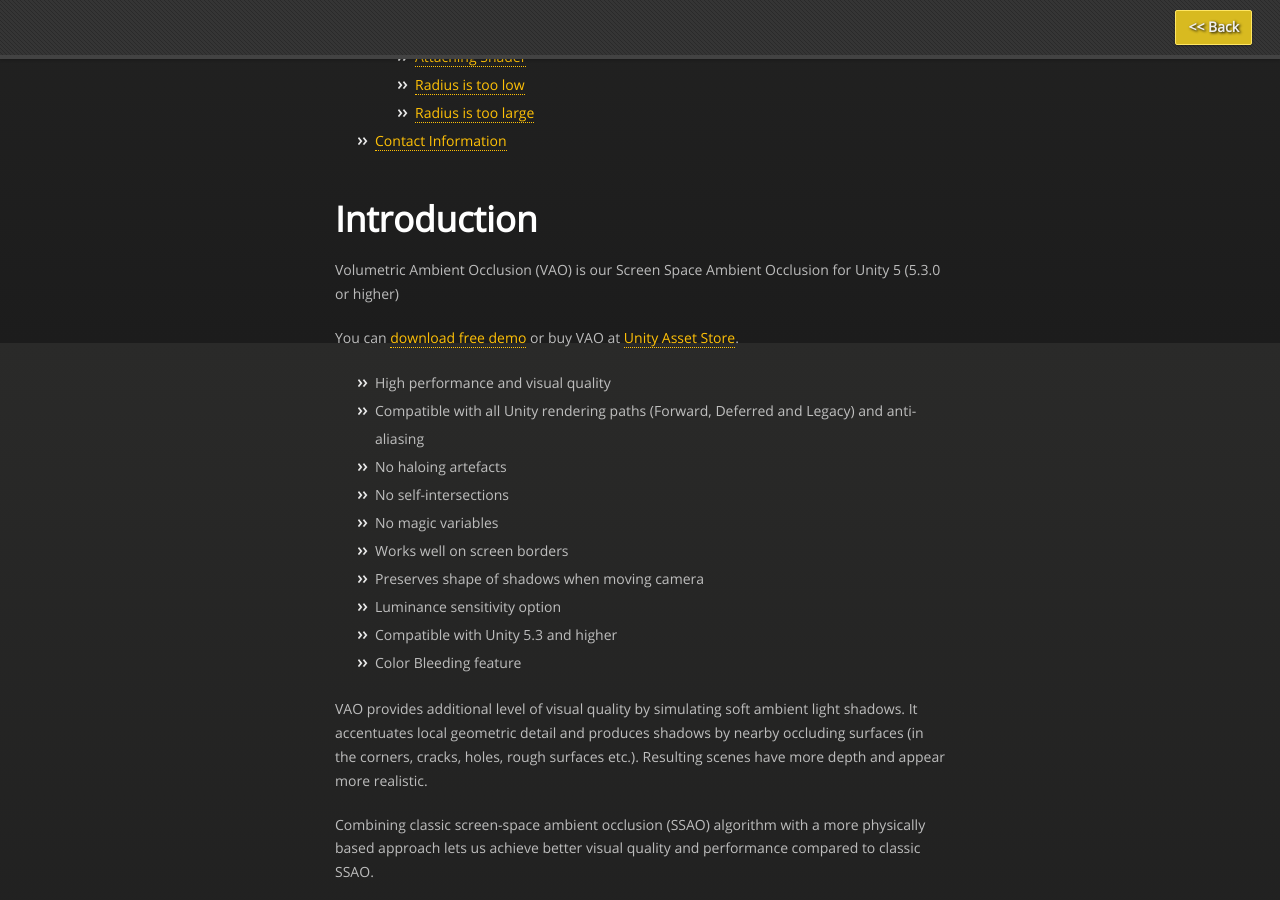
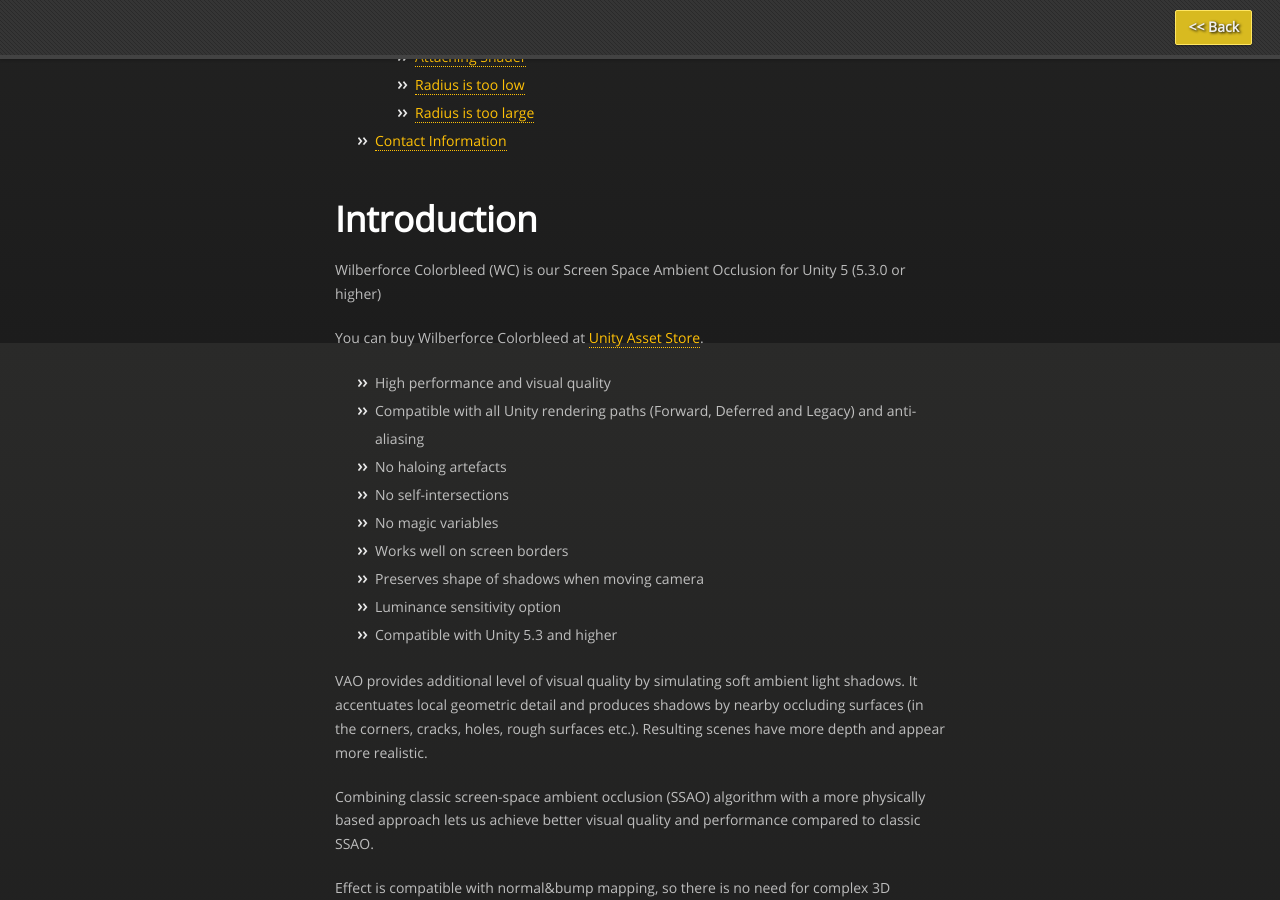
Before and after one commit to projectwilberforce/projectwilberforce.github.io, a Jekyll site: the page built from colorbleed/index.md, in a window 1280 px wide and 900 px high, scrolled down 557 px. Built offline with Jekyll 4.4.1, drawn with Linux system fonts in a browser that asks for light colours; nearby versions of some CDN libraries.

```diff
--- a/colorbleed/index.md
+++ b/colorbleed/index.md
@@ -1,6 +1,6 @@
 ---
 layout: colorbleed
-title: Color Bleed Unity plugin User Guide
+title: Wilberforce Colorbleed Unity plugin User Guide
 ---
 # Contents
 - [Introduction](#introduction)
@@ -18,9 +18,9 @@ title: Color Bleed Unity plugin User Guide
 
 # Introduction
 
-Volumetric Ambient Occlusion (VAO) is our Screen Space Ambient Occlusion for Unity 5 (5.3.0 or higher)
+Wilberforce Colorbleed (WC) is our Screen Space Ambient Occlusion for Unity 5 (5.3.0 or higher)
 
-You can [download free demo](https://projectwilberforce.github.io/vaodemo) or buy VAO at [Unity Asset Store](http://u3d.as/xzs).
+You can buy Wilberforce Colorbleed at [Unity Asset Store](https://www.assetstore.unity3d.com/#!/content/85066).
 
 - High performance and visual quality
 - Compatible with all Unity rendering paths (Forward, Deferred and Legacy) and anti-aliasing
@@ -31,7 +31,6 @@ You can [download free demo](https://projectwilberforce.github.io/vaodemo) or bu
 - Preserves shape of shadows when moving camera
 - Luminance sensitivity option
 - Compatible with Unity 5.3 and higher
-- Color Bleeding feature
 
 VAO provides additional level of visual quality by simulating soft ambient light shadows. It accentuates local geometric detail and produces shadows by nearby occluding surfaces (in the corners, cracks, holes, rough surfaces etc.). Resulting scenes have more depth and appear more realistic.
 
@@ -43,7 +42,7 @@ VAO is implemented as an image effect that gets attached to the camera. It featu
 
 Plugin is compatible with all Unity rendering paths (Forward, Deferred and Legacy) and anti-aliasing.
 
-See [forum for discussion](http://forum.unity3d.com/threads/volumetric-ambient-occlusion-image-effect.428426/) and contact us at <projectwilberforce@gmail.com> for additional support.
+See [forum for discussion]() and contact us at <projectwilberforce@gmail.com> for additional support.
 
 # Requirements
 
@@ -127,8 +126,6 @@ Color Bleed has its own set of parameters.
 - *Quality*: sets the size of the sample set used for the color bleed (relative to AO samples). Options are 'Normal', 'Half' and 'Quarter'.
 - *Skip Backfaces*: Makes surfaces cast color only in front of them - unlike shadows, that are cast both to the front and to the back. See attached screenshots.
 
-<iframe frameborder="0" class="juxtapose" width="100%" height="380" src="https://cdn.knightlab.com/libs/juxtapose/latest/embed/index.html?uid=28461d04-d41d-11e6-892e-0edaf8f81e27"></iframe>
-
 **Enable Blur**
 
 In case you are applying your own blur after VAO effect, you can try turning this off to save performance. Blur step included in VAO is fast and is part of its visual appearance, so you might consider keeping it on all the time.
```
Also changed, not shown: wireframe/index.md (+1 -1 lines).
